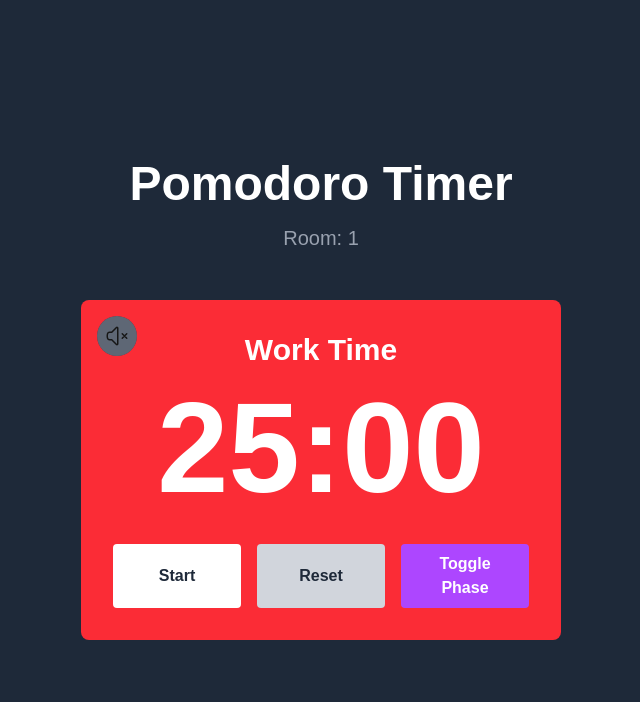
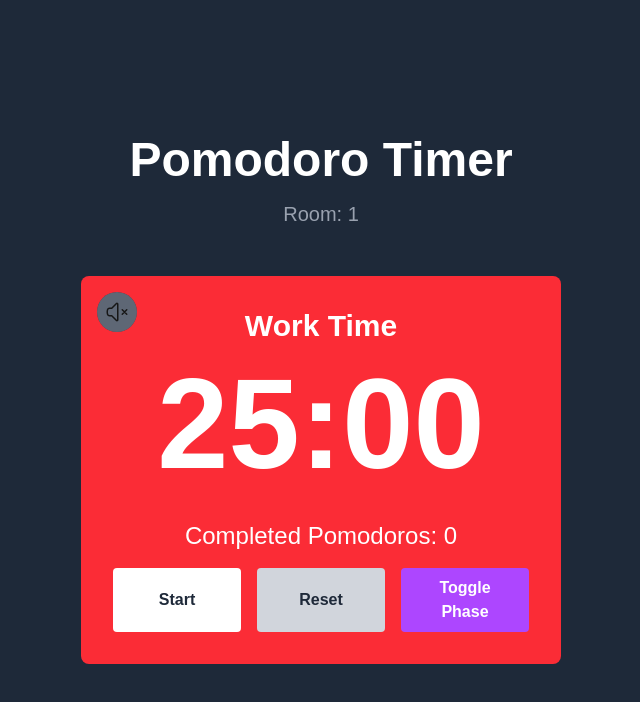
Before and after one commit to factpus/pomodoro, a Next.js app: page /room/1 in a window 1280 px wide. Shown: the top 702 px of the page, without its empty margins (319-959 px from the left). Built offline with nearby package versions, Linux system fonts and the light colour scheme; no server answers.

Commit message:
add 周回したポモドーロの回数をカウントする要素を追加

```diff
--- a/server.ts
+++ b/server.ts
@@ -19,6 +19,7 @@ interface RoomState {
   workDuration: number;
   breakDuration: number;
   interval?: NodeJS.Timeout;
+  completedPomodoros: number; // 追加：完了したポモドーロの回数
 }
 const rooms: Record<string, RoomState> = {};
 
@@ -43,6 +44,7 @@ const startTimer = (io: Server, roomId: string) => {
     } else {
         // フェーズ移行ロジック
         if (room.phase === 'work') {
+            room.completedPomodoros += 1; // ★ポモドーロ完了！
             room.phase = 'break';
             room.time = room.breakDuration;
         } else {
@@ -55,7 +57,8 @@ const startTimer = (io: Server, roomId: string) => {
     io.to(roomId).emit('timer:tick', {
         time: room.time,
         isActive: room.isActive,
-        phase: room.phase
+        phase: room.phase,
+        completedPomodoros: room.completedPomodoros,
     });
 
   }, 1000);
@@ -78,6 +81,7 @@ const resetTimer = (io: Server, roomId: string) => {
     room.isActive = false;
     room.phase = 'work';
     room.time = room.workDuration;
+    room.completedPomodoros = 0; // リセット
     // リセットした状態を即座に通知
     io.to(roomId).emit('timer:tick', room);
 }
@@ -129,7 +133,8 @@ app.prepare().then(() => {
           breakDuration,
           time: workDuration,
           isActive: false,
-          phase: 'work'
+          phase: 'work',
+          completedPomodoros: 0 // 初期化
         };
       }
       // 参加したユーザーに現在のタイマー状態を送信
--- a/src/app/components/Timer.tsx
+++ b/src/app/components/Timer.tsx
@@ -11,10 +11,11 @@ interface TimerState {
   time: number;
   isActive: boolean;
   phase: 'work' | 'break';
+  completedPomodoros: number;
 }
 
 const Timer = ({ roomId }: { roomId: string }) => {
-  const [state, setState] = useState<TimerState>({ time: 25 * 60, isActive: false, phase: 'work' });
+  const [state, setState] = useState<TimerState>({ time: 25 * 60, isActive: false, phase: 'work', completedPomodoros: 0 });
   const [isMuted, setIsMuted] = useState(true);
   const [volume, setVolume] = useState(0.5); // ボリュームの状態を追加 (0.0 to 1.0)
   const searchParams = useSearchParams();
@@ -128,6 +129,9 @@ const Timer = ({ roomId }: { roomId: string }) => {
       <div className={`p-8 rounded-lg transition-colors duration-500 ${bgColor}`}>
           <h2 className="text-3xl font-bold text-white mb-4 text-center">{phaseText}</h2>
           <div className="text-9xl font-bold mb-8 text-white text-center">{formatTime(state.time)}</div>
+          <div className="text-2xl text-white text-center mb-4">
+            Completed Pomodoros: {state.completedPomodoros}
+          </div>
           <div className="flex justify-center space-x-4">
               <button
               onClick={handleToggle}
```
